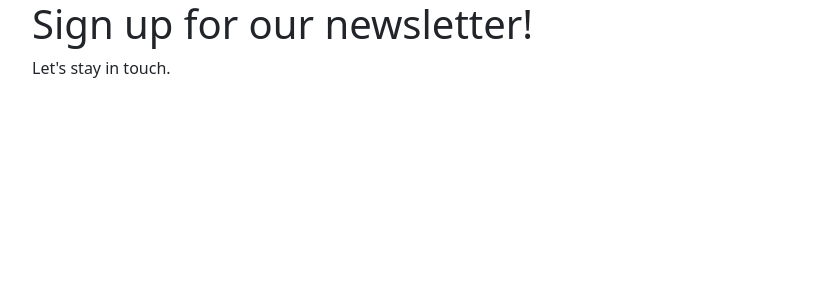
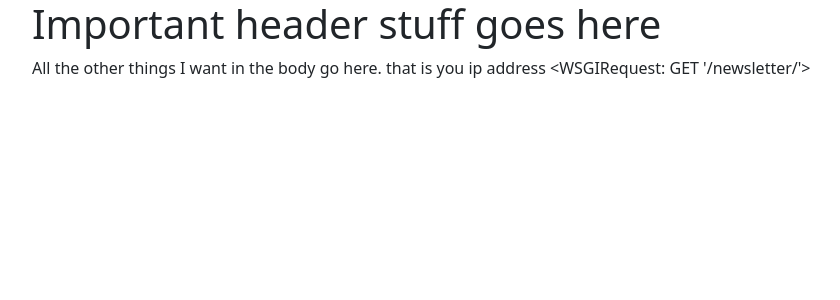
Before and after one commit to mirecloud/Django, a Django app: page /newsletter/ in a window 1280 px wide. Shown: the top 300 px of the page, without its empty margins (50-890 px from the left). Run offline with Django 5.2, Linux system fonts and the light colour scheme.

Commit message:
adding variables

```diff
--- /dev/null
+++ b/my_store/templates/base.html
@@ -0,0 +1,17 @@
+<!doctype html>
+<html lang="en">
+    <head>
+        <meta charset="utf-8">
+        <meta name="viewport" content="width=device-width, initial-scale=1">
+        <title>{% block title %}{% endblock %}</title>
+        <link href="https://cdn.jsdelivr.net/npm/bootstrap@5.2.0/dist/css/bootstrap.min.css" rel="stylesheet" integrity="sha384-gH2yIJqKdNHPEq0n4Mqa/HGKIhSkIHeL5AyhkYV8i59U5AR6csBvApHHNl/vI1Bx" crossorigin="anonymous">
+    </head>
+  <body>
+      <header class="container">
+          {% block header %}{% endblock %}
+      </header>
+      <main class="container">
+          {% block content %}{% endblock %}
+      </main>
+  </body>
+</html>
--- a/my_store/templates/newsletter.html
+++ b/my_store/templates/newsletter.html
@@ -1,17 +1,11 @@
-<!doctype html>
-<html lang="en">
-    <head>
-        <meta charset="utf-8">
-        <meta name="viewport" content="width=device-width, initial-scale=1">
-        <title>Newsletter -- My Store</title>
-        <link href="https://cdn.jsdelivr.net/npm/bootstrap@5.2.0/dist/css/bootstrap.min.css" rel="stylesheet" integrity="sha384-gH2yIJqKdNHPEq0n4Mqa/HGKIhSkIHeL5AyhkYV8i59U5AR6csBvApHHNl/vI1Bx" crossorigin="anonymous">
-    </head>
-    <body>
-        <header class="container">
-            <h1>Sign up for our newsletter!</h1>
-        </header>
-        <main class="container">
-            Let's stay in touch.
-        </main>
-    </body>
-</html>
+{% extends 'base.html' %}
+
+{% block title %}Page Title for My Store{% endblock %}
+
+{% block header %}
+    <h1>Important header stuff goes here</h1>
+{% endblock header %}
+
+{% block content %}
+    <p>All the other things I want in the body go here. that is you ip address {{ request }}</p>
+{% endblock content %}
--- a/my_store/views.py
+++ b/my_store/views.py
@@ -1,12 +1,15 @@
 #from django.http import HttpResponse
 from django.http import HttpResponse
+from django.shortcuts import render
 from django.template.loader import get_template
 
 
+#def newsletter(request):
+#   template = get_template('newsletter.html')
+#   return HttpResponse(template.render({'request': request}))
+
 def newsletter(request):
-    template = get_template('newsletter.html')
-    return HttpResponse(template.render())
-
+    return render(request, 'newsletter.html', {'request': request})
 
 #def newsletter(request):
     #Sreturn HttpResponse("Subscribe to our newsletter")
```
